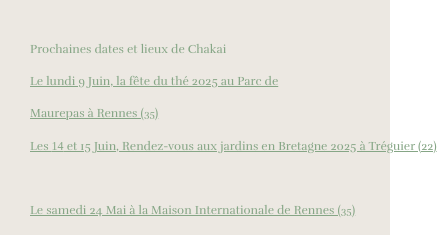
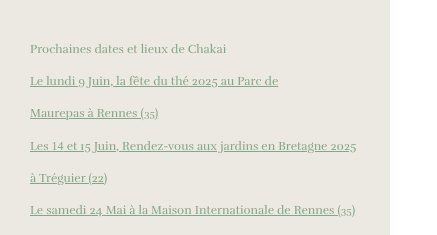
Before and after one commit to yugaWeb/yuga, a website: page index.html in a window 390 px wide. Shown: the part 7840-8075 px from the top of the page, 437 px wide, since content can reach past the window. Drawn offline with nearby package versions, Linux system fonts and the light colour scheme; a web font is replaced by a local one.

Commit message:
[!]add custom-wrap-style

```diff
--- a/css/main.css
+++ b/css/main.css
@@ -196,7 +196,9 @@
   padding: 0 20px 0  0;
 }
 
-
+.custom-wrap-style{
+text-wrap: nowrap;
+}
 
 
 @media (max-width: 1280px) {
@@ -213,6 +215,9 @@
   .custom-position {
     padding: 0 30px;
     transform: translateY(-140px);
+  }
+  .custom-wrap-style{
+    text-wrap: wrap;
   }
 }
 
--- a/index.html
+++ b/index.html
@@ -858,9 +858,9 @@
                                 </a>
                             </span>
                             <br>
-                            <span class="mobile_underline">
+                            <span class="mobile_underline custom-wrap-style">
                                 <a href="https://www.obi-jardin.fr/ceremonie-du-the-samedi-1er-juin-15h00/"
-                                    style="text-wrap:nowrap;text-decoration: none;cursor: pointer;color: #86a686"
+                                    style="text-decoration: none;cursor: pointer;color: #86a686"
                                     onmouseover="this.style.textDecoration='underline'"
                                     onmouseout="this.style.textDecoration='none'">Les <span class="change1">14</span> et 15
                                     Juin, Rendez-vous aux jardins en Bretagne 2025 à Tréguier (22)
```
